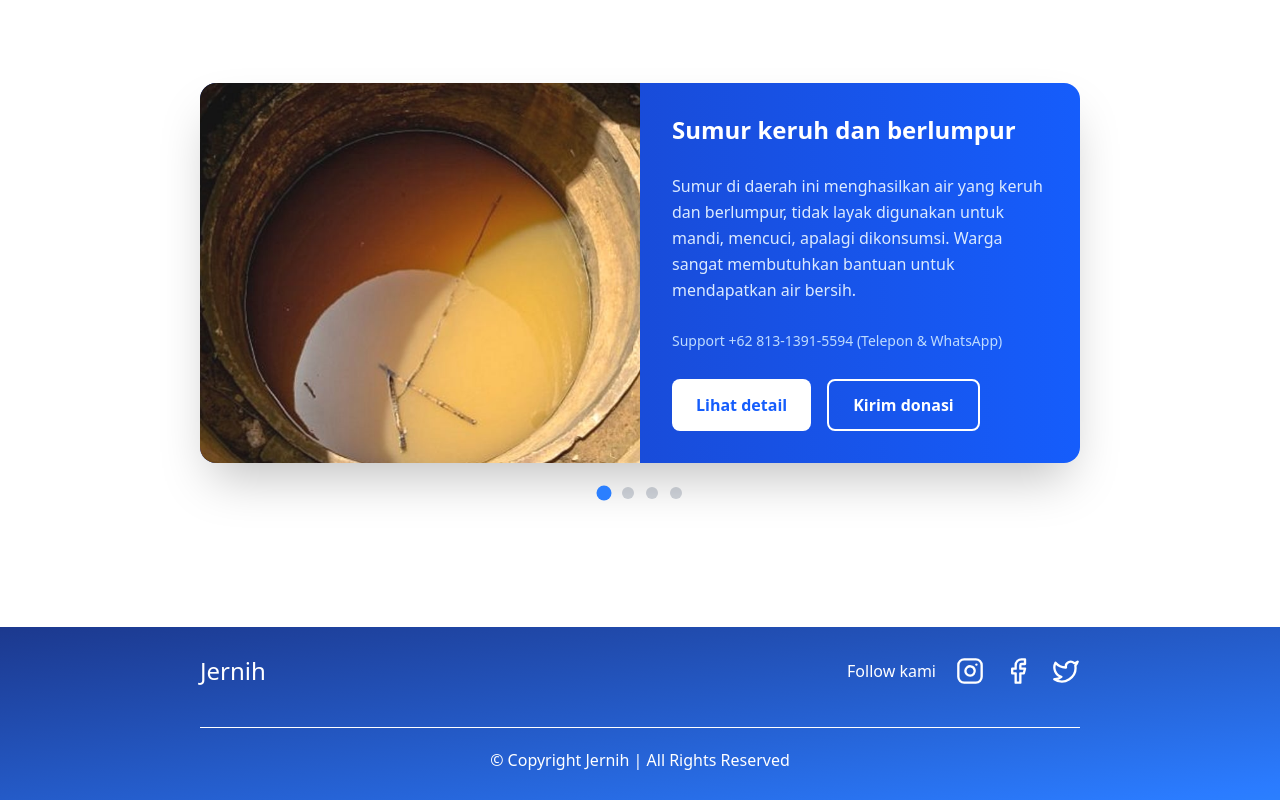
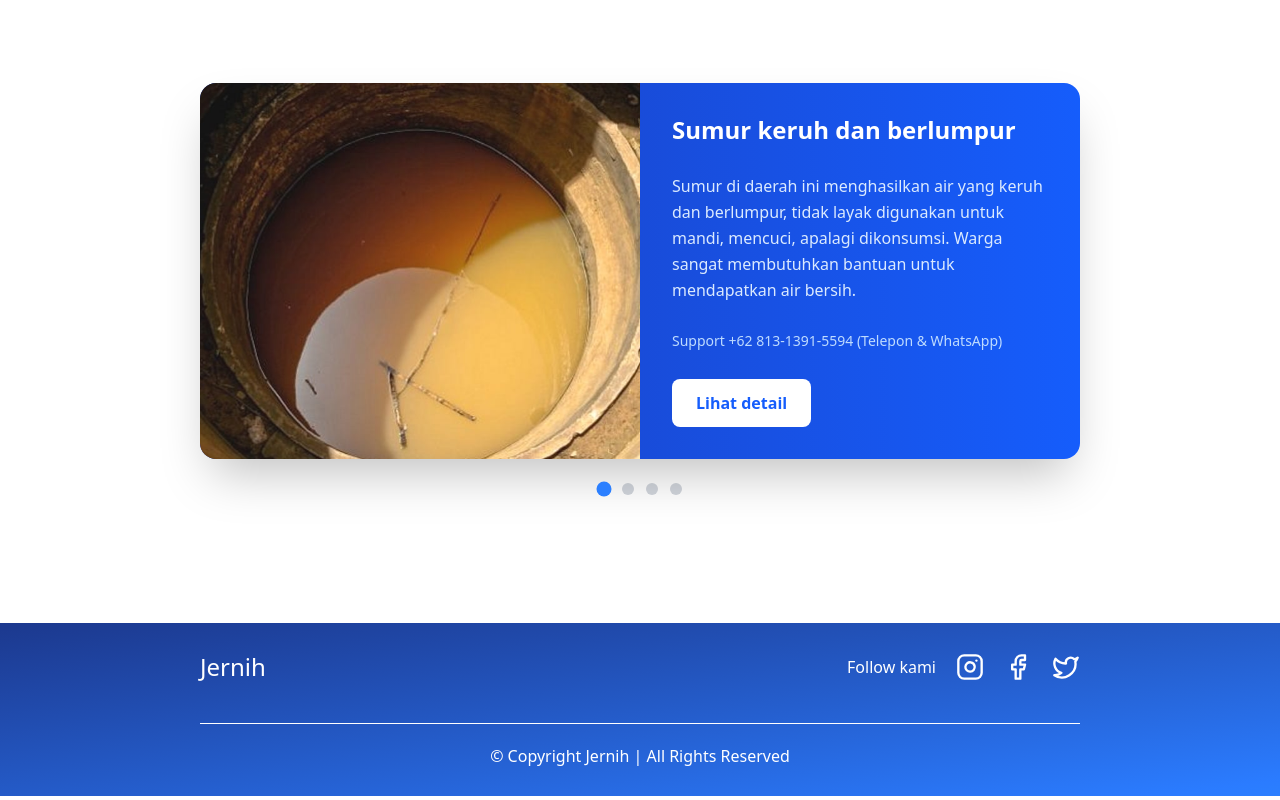
Before and after one commit to jernih-devs/jernih-fe, a React (Vite) app: page / in a window 1280 px wide. Shown: the part 929-1729 px from the top of the page. Built offline with nearby package versions, Linux system fonts and the light colour scheme.

Commit message:
feat: add post page

```diff
--- a/package.json
+++ b/package.json
@@ -12,11 +12,13 @@
   },
   "dependencies": {
     "@tailwindcss/vite": "^4.1.8",
+    "@types/react-router-dom": "^5.3.3",
     "lucide-react": "^0.513.0",
     "postcss": "^8.5.4",
     "react": "^19.1.0",
     "react-dom": "^19.1.0",
     "react-router": "^7.6.2",
+    "react-router-dom": "^7.6.2",
     "tailwindcss": "^4.1.8"
   },
   "devDependencies": {
--- a/src/Home.tsx
+++ b/src/Home.tsx
@@ -35,11 +35,10 @@ export default function Home() {
 				"Sumur di daerah ini menghasilkan air yang keruh dan berlumpur, tidak layak digunakan untuk mandi, mencuci, apalagi dikonsumsi. Warga sangat membutuhkan bantuan untuk mendapatkan air bersih.",
 			contact: "Support +62 813-1391-5594 (Telepon & WhatsApp)",
 			buttons: [
-				{ text: "Lihat detail", style: "bg-white text-blue-600 hover:bg-gray-100" },
 				{
-					text: "Kirim donasi",
-					style:
-						"border-2 border-white text-white hover:bg-white hover:text-blue-600",
+					text: "Lihat detail",
+					href: "/post/post1",
+					style: "bg-white text-blue-600 hover:bg-gray-100",
 				},
 			],
 		},
@@ -51,11 +50,10 @@ export default function Home() {
 				"Air yang tersedia di wilayah ini berwarna hitam pekat, menandakan pencemaran serius. Kondisi ini sangat membahayakan kesehatan warga, terutama anak-anak dan lansia.",
 			contact: "Support +62 821-1234-5678 (Telepon & WhatsApp)",
 			buttons: [
-				{ text: "Lihat detail", style: "bg-white text-blue-600 hover:bg-gray-100" },
 				{
-					text: "Kirim donasi",
-					style:
-						"border-2 border-white text-white hover:bg-white hover:text-blue-600",
+					text: "Lihat detail",
+					href: "/post/post2",
+					style: "bg-white text-blue-600 hover:bg-gray-100",
 				},
 			],
 		},
@@ -67,11 +65,10 @@ export default function Home() {
 				"Warga mengalami kekeringan berkepanjangan sehingga sulit mendapatkan air untuk kebutuhan sehari-hari. Mereka terpaksa menempuh jarak jauh untuk mencari sumber air.",
 			contact: "Support +62 812-9876-5432 (Telepon & WhatsApp)",
 			buttons: [
-				{ text: "Lihat detail", style: "bg-white text-blue-600 hover:bg-gray-100" },
 				{
-					text: "Kirim donasi",
-					style:
-						"border-2 border-white text-white hover:bg-white hover:text-blue-600",
+					text: "Lihat detail",
+					href: "/post/post3",
+					style: "bg-white text-blue-600 hover:bg-gray-100",
 				},
 			],
 		},
@@ -83,11 +80,9 @@ export default function Home() {
 				"Warga hanya memiliki akses ke air berwarna keruh dan berbau. Kondisi ini menyebabkan gangguan kesehatan dan sanitasi, terutama saat musim hujan.",
 			contact: "Support +62 813-5555-9999 (Telepon & WhatsApp)",
 			buttons: [
-				{ text: "Lihat detail", style: "bg-white text-blue-600 hover:bg-gray-100" },
 				{
-					text: "Kirim donasi",
-					style:
-						"border-2 border-white text-white hover:bg-white hover:text-blue-600",
+					text: "Lihat detail",
+					href: "/post/post4",
 				},
 			],
 		},
@@ -224,11 +219,12 @@ export default function Home() {
 									<p className="text-blue-200 text-sm">{currentSlideData2.contact}</p>
 									<div className="flex space-x-4">
 										{currentSlideData2.buttons.map((button, index) => (
-											<button
+											<a
+												href={button.href}
 												key={index}
-												className={`px-6 py-3 rounded-lg font-semibold transition-all duration-300 ${button.style}`}>
+												className="px-6 py-3 rounded-lg font-semibold transition-all duration-300 bg-white text-blue-600 hover:bg-gray-100">
 												{button.text}
-											</button>
+											</a>
 										))}
 									</div>
 								</div>
@@ -263,11 +259,12 @@ export default function Home() {
 									</p>
 									<div className="flex flex-col sm:flex-row space-y-3 sm:space-y-0 sm:space-x-4">
 										{currentSlideData2.buttons.map((button, index) => (
-											<button
+											<a
+												href={button.href}
 												key={index}
-												className={`px-4 sm:px-6 py-2 sm:py-3 rounded-lg font-semibold transition-all duration-300 text-sm sm:text-base ${button.style}`}>
+												className="px-4 sm:px-6 py-2 sm:py-3 rounded-lg font-semibold transition-all duration-300 text-sm sm:text-base bg-white text-blue-600 hover:bg-gray-100">
 												{button.text}
-											</button>
+											</a>
 										))}
 									</div>
 								</div>
--- /dev/null
+++ b/src/data/postData.ts
@@ -0,0 +1,51 @@
+const postData = {
+	post1: {
+		breadcrumbs: [
+			{ label: "Beranda", href: "/" },
+			{ label: "Sumur keruh dan berlumpur", href: "/post1" },
+		],
+		mainImage: {
+			src: "/pengaduan1.jpg",
+			alt: "Sumur keruh dan berlumpur",
+		},
+		content: {
+			title: "Sumur keruh dan berlumpur",
+			description:
+				"Sumur di daerah ini menghasilkan air yang keruh dan berlumpur, tidak layak digunakan untuk mandi, mencuci, apalagi dikonsumsi. Warga sangat membutuhkan bantuan untuk mendapatkan air bersih.",
+		},
+		galleryImages: [
+			{
+				src: "https://jakartapompa.com/wp-content/uploads/2021/03/Tips-Mengatasi-Air-Sumur-Bor-Keruh-di-Musim-Hujan.jpg",
+				alt: "Sumur bor keruh",
+			},
+			{
+				src: "https://asset.kompas.com/crops/8IS7RUrt8UJU6E0fsZt6N5qkJUc=/0x0:1000x667/750x500/data/photo/2023/01/17/63c63e3e156a7.jpg",
+				alt: "Air sumur tak layak konsumsi",
+			},
+			{
+				src: "https://cdn.rri.co.id/berita/26/images/1697625112453-S/5kdik3ax9vsxvlr.jpeg",
+				alt: "Warga butuh air bersih",
+			},
+		],
+		mapEmbedUrl:
+			"https://www.google.com/maps/embed?pb=!1m18!1m12!1m3!1d990.0088461915415!2d107.62296073480881!3d-7.005116292423083!2m3!1f0!2f0!3f0!3m2!1i1024!2i768!4f13.1!3m3!1m2!1s0x2e68e90056f53a15%3A0x8eae34dbd5766bb5!2sAyam%20Gepuk%20SANTANG!5e0!3m2!1sid!2sid!4v1749712547168!5m2!1sid!2sid",
+		actionButtons: [
+			{
+				label: "Narahubung",
+				bgColor: "bg-blue-500",
+				hover: "hover:bg-blue-600",
+				textColor: "text-white",
+				borderColor: "border-blue-500",
+			},
+			{
+				label: "Donasi",
+				bgColor: "bg-white",
+				hover: "hover:bg-blue-500",
+				textColor: "text-blue-500 hover:text-white",
+				borderColor: "border-blue-500",
+			},
+		],
+	},
+};
+
+export default postData;
--- a/src/main.tsx
+++ b/src/main.tsx
@@ -8,6 +8,7 @@ import Edukasi1 from "./education-page/edukasi1.tsx";
 import Edukasi2 from "./education-page/edukasi2.tsx";
 import Edukasi3 from "./education-page/edukasi3.tsx";
 import Edukasi4 from "./education-page/edukasi4.tsx";
+import PostPage from "./post-page/postPage.tsx";
 
 const router = createBrowserRouter([
 	{
@@ -38,6 +39,10 @@ const router = createBrowserRouter([
 		path: "/dampak-air-tercemar-bagi-kehidupan",
 		element: <Edukasi4 />,
 	},
+	{
+		path: "/post/:slug",
+		element: <PostPage />,
+	},
 ]);
 
 createRoot(document.getElementById("root")!).render(
--- /dev/null
+++ b/src/post-page/postPage.tsx
@@ -0,0 +1,63 @@
+import { useParams } from "react-router-dom";
+import Header from "../components/Header";
+import Footer from "../components/Footer";
+import postData from "../data/postData";
+
+export default function PostPage() {
+	const { slug } = useParams();
+	const data = postData[slug as keyof typeof postData];
+
+	return (
+		<>
+			<Header />
+			<section className="py-20 sm:py-36 px-2 sm:px-7 xl:px-[200px] 2xl:px-[350px] space-y-10 md:space-y-15">
+				<p className="text-sm sm:text-xl">
+					{data.breadcrumbs.map((item, index) => (
+						<span key={index}>
+							<a href={item.href}>{item.label}</a>
+							{index < data.breadcrumbs.length - 1 && " / "}
+						</span>
+					))}
+				</p>
+				<img
+					className="w-full h-[200px] md:h-[400px] rounded-2xl object-cover"
+					src={data.mainImage.src}
+					alt={data.mainImage.alt}
+				/>
+				<section className="space-y-2 sm:space-y-5 text-zinc-800">
+					<h1 className="text-xl md:text-3xl text-blue-500 font-bold">
+						{data.content.title}
+					</h1>
+					<p className="text-xs sm:text-sm md:text-xl">{data.content.description}</p>
+				</section>
+				<section className="grid grid-cols-12 gap-2 sm:gap-5">
+					{data.galleryImages.map((img, index) => (
+						<img
+							key={index}
+							className="col-span-12 sm:col-span-4 h-full object-cover rounded-md"
+							src={img.src}
+							alt={img.alt}
+						/>
+					))}
+				</section>
+				<section className="space-y-2 sm:space-y-5 text-zinc-800">
+					<h2 className="text-base md:text-2xl font-bold">🗺️ Lokasi</h2>
+					<iframe
+						className="w-full h-[200px] sm:h-[400px]"
+						src={data.mapEmbedUrl}
+						loading="lazy"></iframe>
+				</section>
+				<section className="grid grid-cols-12 gap-2 sm:gap-5">
+					{data.actionButtons.map((btn, index) => (
+						<button
+							key={index}
+							className={`cursor-pointer col-span-12 sm:col-span-6 text-xs sm:text-base font-semibold ${btn.bgColor} ${btn.textColor} ${btn.hover} border-2 ${btn.borderColor} rounded-md p-3`}>
+							{btn.label}
+						</button>
+					))}
+				</section>
+			</section>
+			<Footer />
+		</>
+	);
+}
```
Also changed, not shown: src/post-page/post1.tsx (deleted), 1 other file (tests, documents, lock files or other folders).
